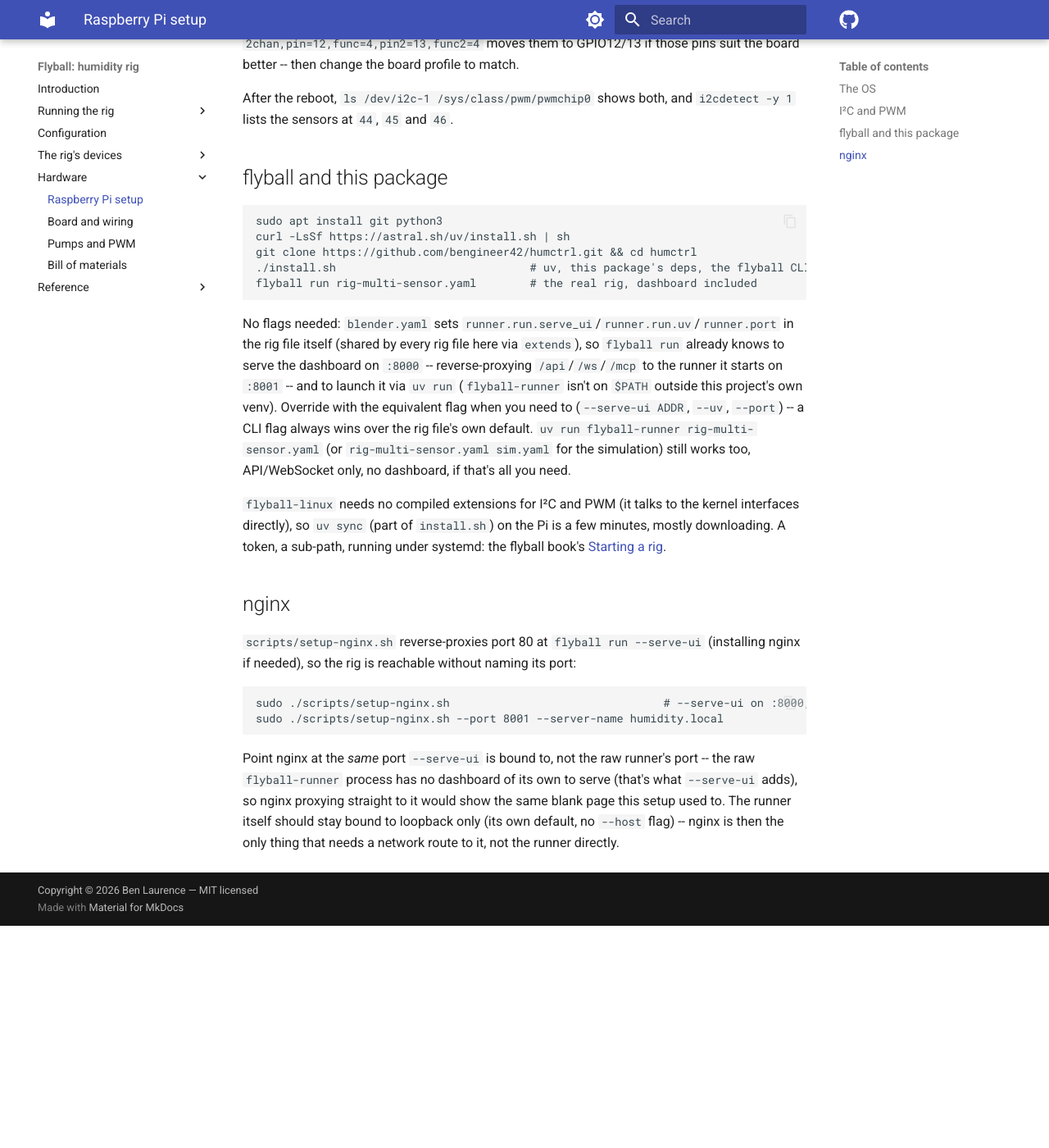
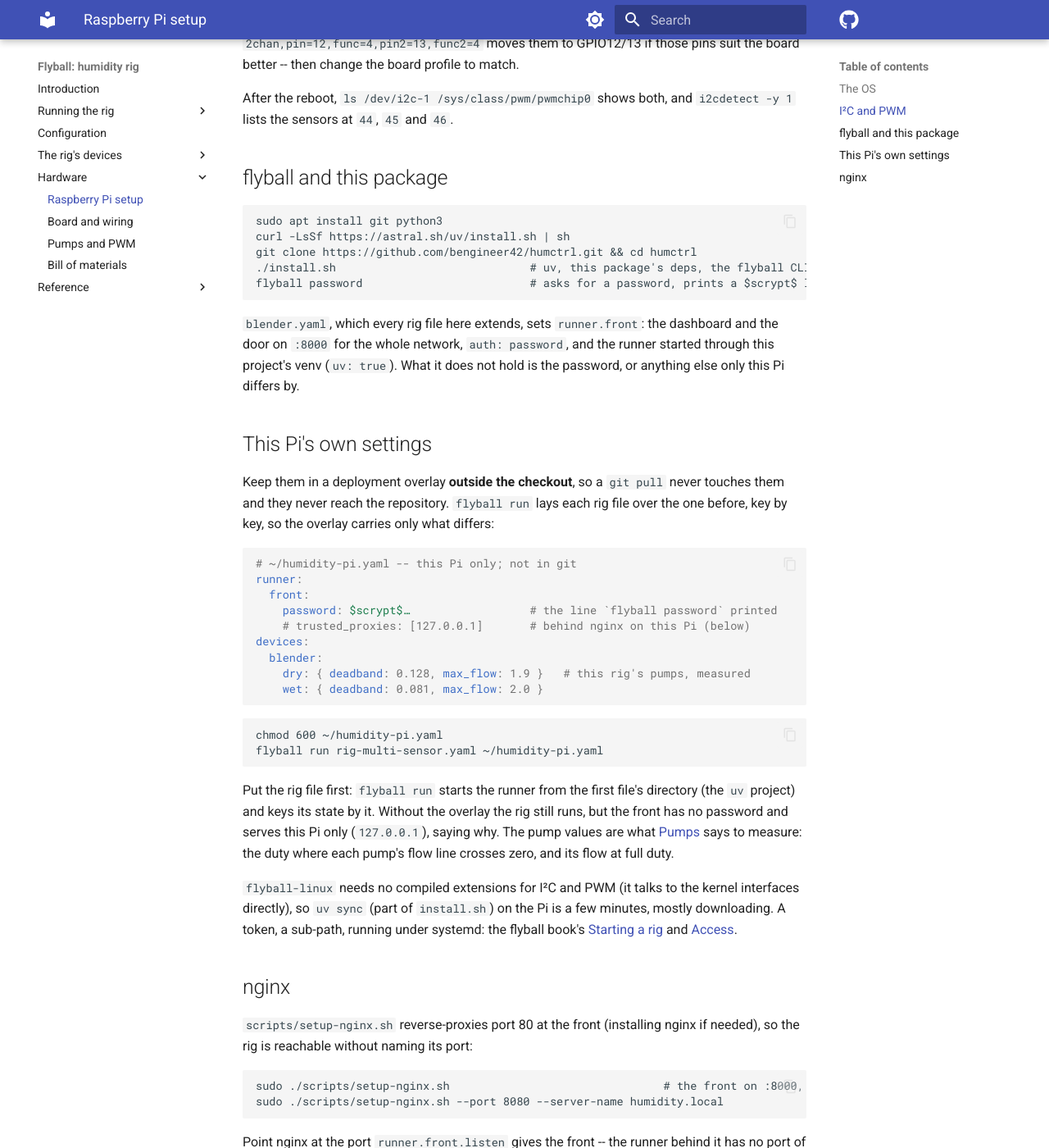
Before and after one commit to bengineer42/humctrl, an MkDocs documentation site: the page built from book/src/4-hardware/pi.md, in a window 1280 px wide and 1400 px high, scrolled down 950 px. Shown: the whole window at 82% size. Built offline with MkDocs 1.6.1 and Material for MkDocs 9.7.7, drawn with Linux system fonts in a browser that asks for light colours; comment, search, counter and statistics services are not loaded; before the commit the page ends 2079 px from its top, so only the background shows below that; some of the changed text lies outside the part shown.

Commit message:
runner.front: blender.yaml serves through flyball run's front (listen :8000, auth: password, uv); the password and this machine's pump values go in a deployment overlay outside the checkout; nginx passes Host and X-Forwarded-For; the Pi page says how
Signed-off-by: Bengineer <158306087+bengineer42@users.noreply.github.com>

````diff
--- a/book/src/4-hardware/pi.md
+++ b/book/src/4-hardware/pi.md
@@ -9,7 +9,7 @@
 Flash Raspberry Pi OS Lite (64-bit) with the Raspberry Pi Imager; in its
 settings give the machine a hostname, a user, and enable SSH. Do not use a
 default password on a Pi that will sit on a network -- the daemon's own
-[door](https://bengineer42.github.io/flyball/latest/1-running/daemon/access/) is not a substitute for the
+[door](https://bengineer42.github.io/flyball/latest/1-running/runner/access/) is not a substitute for the
 machine's.
 
 ## I²C and PWM
@@ -53,35 +53,64 @@
 curl -LsSf https://astral.sh/uv/install.sh | sh
 git clone https://github.com/bengineer42/humctrl.git && cd humctrl
 ./install.sh                             # uv, this package's deps, the flyball CLI, PWM/I2C (Pi detected)
-flyball run rig-multi-sensor.yaml        # the real rig, dashboard included
+flyball password                         # asks for a password, prints a $scrypt$ line
 ```
 
-No flags needed: `blender.yaml` sets `runner.run.serve_ui`/`runner.run.uv`/`runner.port` in the
-rig file itself (shared by every rig file here via `extends`), so `flyball run` already knows to
-serve the dashboard on `:8000` -- reverse-proxying `/api`/`/ws`/`/mcp` to the runner it starts on
-`:8001` -- and to launch it via `uv run` (`flyball-runner` isn't on `$PATH` outside this
-project's own venv). Override with the equivalent flag when you need to (`--serve-ui ADDR`,
-`--uv`, `--port`) -- a CLI flag always wins over the rig file's own default. `uv run
-flyball-runner rig-multi-sensor.yaml` (or `rig-multi-sensor.yaml sim.yaml` for the simulation)
-still works too, API/WebSocket only, no dashboard, if that's all you need.
+`blender.yaml`, which every rig file here extends, sets `runner.front`: the
+dashboard and the door on `:8000` for the whole network, `auth: password`,
+and the runner started through this project's venv (`uv: true`). What it
+does not hold is the password, or anything else only this Pi differs by.
+
+## This Pi's own settings
+
+Keep them in a deployment overlay **outside the checkout**, so a `git pull`
+never touches them and they never reach the repository. `flyball run` lays
+each rig file over the one before, key by key, so the overlay carries only
+what differs:
+
+```yaml
+# ~/humidity-pi.yaml -- this Pi only; not in git
+runner:
+  front:
+    password: $scrypt$…                  # the line `flyball password` printed
+    # trusted_proxies: [127.0.0.1]       # behind nginx on this Pi (below)
+devices:
+  blender:
+    dry: { deadband: 0.128, max_flow: 1.9 }   # this rig's pumps, measured
+    wet: { deadband: 0.081, max_flow: 2.0 }
+```
+
+```
+chmod 600 ~/humidity-pi.yaml
+flyball run rig-multi-sensor.yaml ~/humidity-pi.yaml
+```
+
+Put the rig file first: `flyball run` starts the runner from the first
+file's directory (the `uv` project) and keys its state by it. Without the
+overlay the rig still runs, but the front has no password and serves this
+Pi only (`127.0.0.1`), saying why. The pump values are what
+[Pumps](pumps.md) says to measure: the duty where each pump's flow line
+crosses zero, and its flow at full duty.
 
 `flyball-linux` needs no compiled extensions for I²C and PWM (it talks to
 the kernel interfaces directly), so `uv sync` (part of `install.sh`) on the Pi is a few
 minutes, mostly downloading. A token, a sub-path, running under systemd: the
-flyball book's [Starting a rig](https://bengineer42.github.io/flyball/latest/1-running/daemon/).
+flyball book's [Starting a rig](https://bengineer42.github.io/flyball/latest/1-running/runner/)
+and [Access](https://bengineer42.github.io/flyball/latest/1-running/runner/access/).
 
 ## nginx
 
-`scripts/setup-nginx.sh` reverse-proxies port 80 at `flyball run --serve-ui` (installing
+`scripts/setup-nginx.sh` reverse-proxies port 80 at the front (installing
 nginx if needed), so the rig is reachable without naming its port:
 
 ```
-sudo ./scripts/setup-nginx.sh                                # --serve-ui on :8000, the default
-sudo ./scripts/setup-nginx.sh --port 8001 --server-name humidity.local
+sudo ./scripts/setup-nginx.sh                                # the front on :8000, the default
+sudo ./scripts/setup-nginx.sh --port 8080 --server-name humidity.local
 ```
 
-Point nginx at the *same* port `--serve-ui` is bound to, not the raw runner's port -- the raw
-`flyball-runner` process has no dashboard of its own to serve (that's what `--serve-ui` adds),
-so nginx proxying straight to it would show the same blank page this setup used to. The runner
-itself should stay bound to loopback only (its own default, no `--host` flag) -- nginx is then
-the only thing that needs a network route to it, not the runner directly.
+Point nginx at the port `runner.front.listen` gives the front -- the runner
+behind it has no port of its own. The script passes the browser's `Host`
+through, which the front checks. Uncomment `trusted_proxies: [127.0.0.1]`
+in the overlay so the sign-in limit counts each client rather than nginx,
+and, if nginx is to be the only way in, set `listen: 127.0.0.1:8000` there
+too.
````
Also changed, not shown: blender.yaml (+10 -13 lines), README.md, 1 other file.
